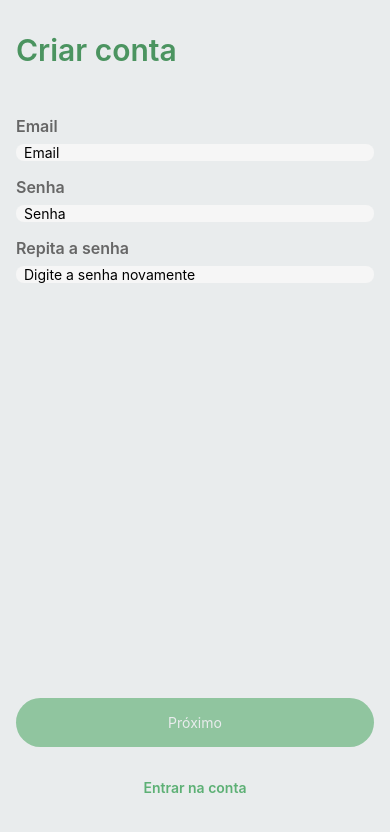
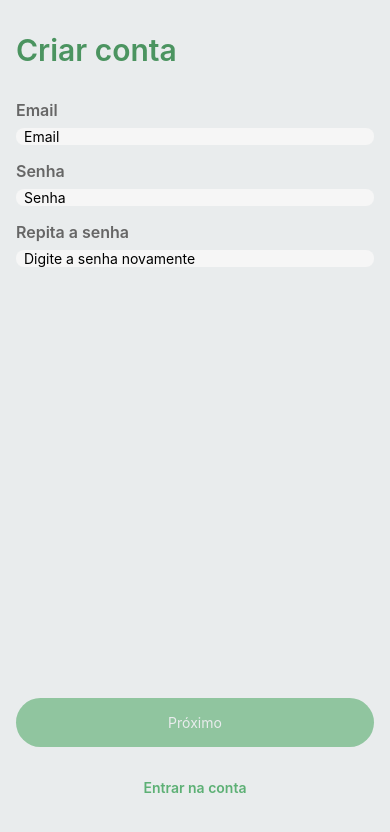
Before and after one commit to pedroviana71/mobilitsApp, a React Native app: screen /UserCredentials in a window 390 px wide. Shown: the top 832 px of the page. Built offline with nearby package versions, Linux system fonts and the light colour scheme.

Commit message:
added password alert

```diff
--- a/components/login/signUp/CarInformartions.tsx
+++ b/components/login/signUp/CarInformartions.tsx
@@ -1,11 +1,7 @@
 import React from 'react';
 import {Text, View} from 'react-native';
-import {useSelector} from 'react-redux';
 
 const CarInformartions = () => {
-  const states = useSelector(state => state);
-
-  console.log(states);
   return (
     <View>
       <Text>teste</Text>
--- a/components/login/signUp/UserCredentials.tsx
+++ b/components/login/signUp/UserCredentials.tsx
@@ -61,8 +61,9 @@ const UserCredentials = ({navigation}: UserCredentialsProps) => {
 
   return (
     <View style={styles.container}>
+      <View>
+        <Text style={styles.title}>Criar conta</Text>
         <View style={styles.inputsContainer}>
-        <Text style={styles.title}>Criar conta</Text>
           <View>
             <Text style={styles.label}>Email</Text>
             <TextInput
@@ -73,7 +74,6 @@ const UserCredentials = ({navigation}: UserCredentialsProps) => {
               autoCapitalize="none"
             />
           </View>
-        <View style={styles.inputsContainer}>
           <View>
             <Text style={styles.label}>Senha</Text>
             <View style={!passwordMatchs && styles.inputView}>
@@ -99,6 +99,9 @@ const UserCredentials = ({navigation}: UserCredentialsProps) => {
                 autoCapitalize="none"
               />
             </View>
+            {!passwordMatchs && (
+              <Text style={styles.passwordAlert}>As senhas não conferem</Text>
+            )}
           </View>
         </View>
       </View>
@@ -143,13 +146,19 @@ const styles = StyleSheet.create({
   inputView: {
     borderWidth: 1,
     borderRadius: 8,
-    borderColor: 'red',
+    borderColor: '#EC5B5B',
   },
   label: {
     fontSize: 16,
     fontWeight: '600',
     color: '#666666',
     marginBottom: 8,
+  },
+  passwordAlert: {
+    color: '#EC5B5B',
+    fontSize: 12,
+    fontWeight: '400',
+    marginVertical: 4,
   },
   input: {
     backgroundColor: '#F6F6F6',
```
Lines whose indentation alone changed are shown as unchanged.
